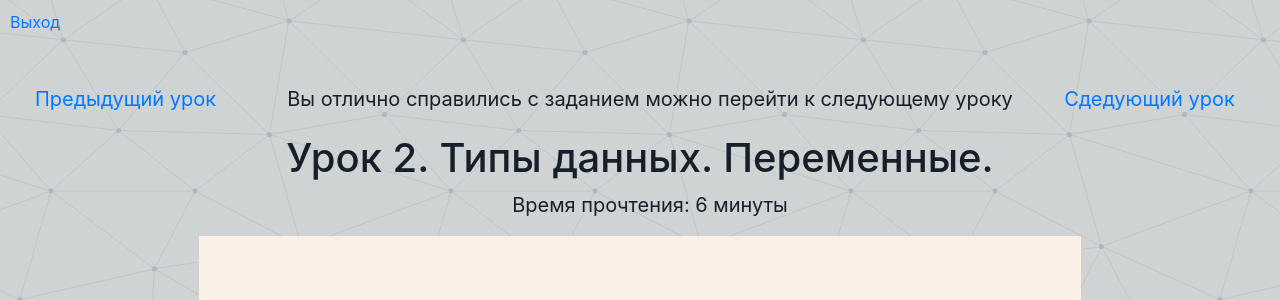
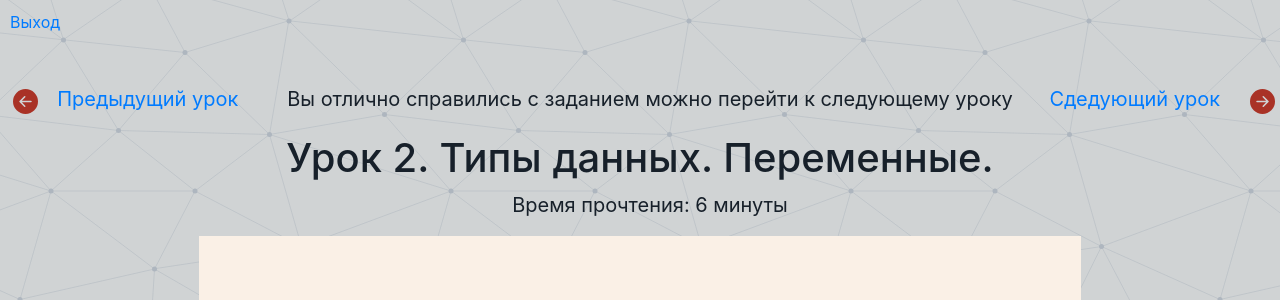
Before and after one commit to haost74/django_auth, a Django app: page /view/1/5/1/1 in a window 1280 px wide. Shown: the top 300 px of the page. Run offline with Django 4.2, Linux system fonts and the light colour scheme; data comes from the database, SQL or seed files in the repository.

Commit message:
add arrow

```diff
--- a/static/css/lessons.css
+++ b/static/css/lessons.css
@@ -43,3 +43,7 @@
 .div-state-res > .flex-item-p > p{
  font-size: 15pt;
 }
+
+.img-arrow{
+ margin-right:15px;
+}
--- a/templates/lessonsbase.html
+++ b/templates/lessonsbase.html
@@ -3,9 +3,11 @@
 {% include data_template %}
 
 {% block content %}
+{% load static %}
 <div class="div-state-res">
 <div class="flex-item">
     {% if num != 1 %}
+    <img class="img-arrow" src="{% static 'img/arrow_l.svg'%}" alt="">
     <a href="{% url 'old_lessons' idlesson=num iduser=id namep=name %}" class="child">Предыдущий  урок</a>
     {% endif %}
 </div>
@@ -19,6 +21,7 @@
 <div class="flex-item">
     {% if isres == 1 or isres == 4 %}
     <a href="{% url 'new_lessons' idlesson=num iduser=id namep=name isres=0 %}" class="child">Сдедующий урок</a>
+    <img src="{% static 'img/arrow_r.svg'%}" alt="">
     {% endif %}
 </div>
 </div>
@@ -29,6 +32,7 @@
 <div class="div-state-res">
 <div class="flex-item">
     {% if num != 1 %}
+    <img class="img-arrow" src="{% static 'img/arrow_l.svg'%}" alt="">
     <a href="{% url 'old_lessons' idlesson=num iduser=id namep=name %}" class="child">Предыдущий  урок</a>
     {% endif %}
 </div>
@@ -42,6 +46,7 @@
 <div class="flex-item">
     {% if isres == 1 or isres == 4 %}
     <a href="{% url 'new_lessons' idlesson=num iduser=id namep=name isres=0 %}" class="child">Сдедующий урок</a>
+    <img src="{% static 'img/arrow_r.svg'%}" alt="">
     {% endif %}
 </div>
 </div>
```
Also changed, not shown: static/img/arrow_l.svg (added), static/img/arrow_r.svg (added).
